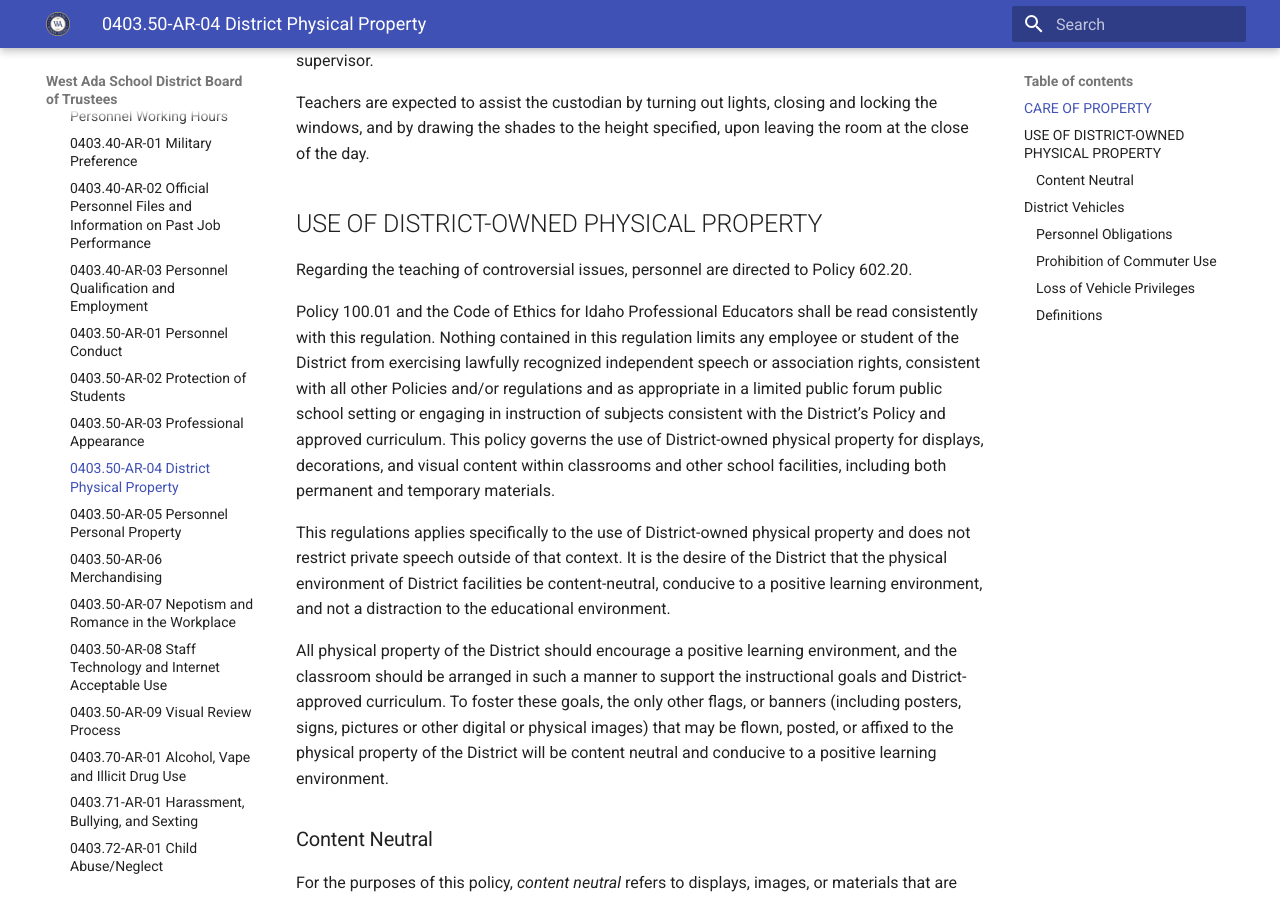
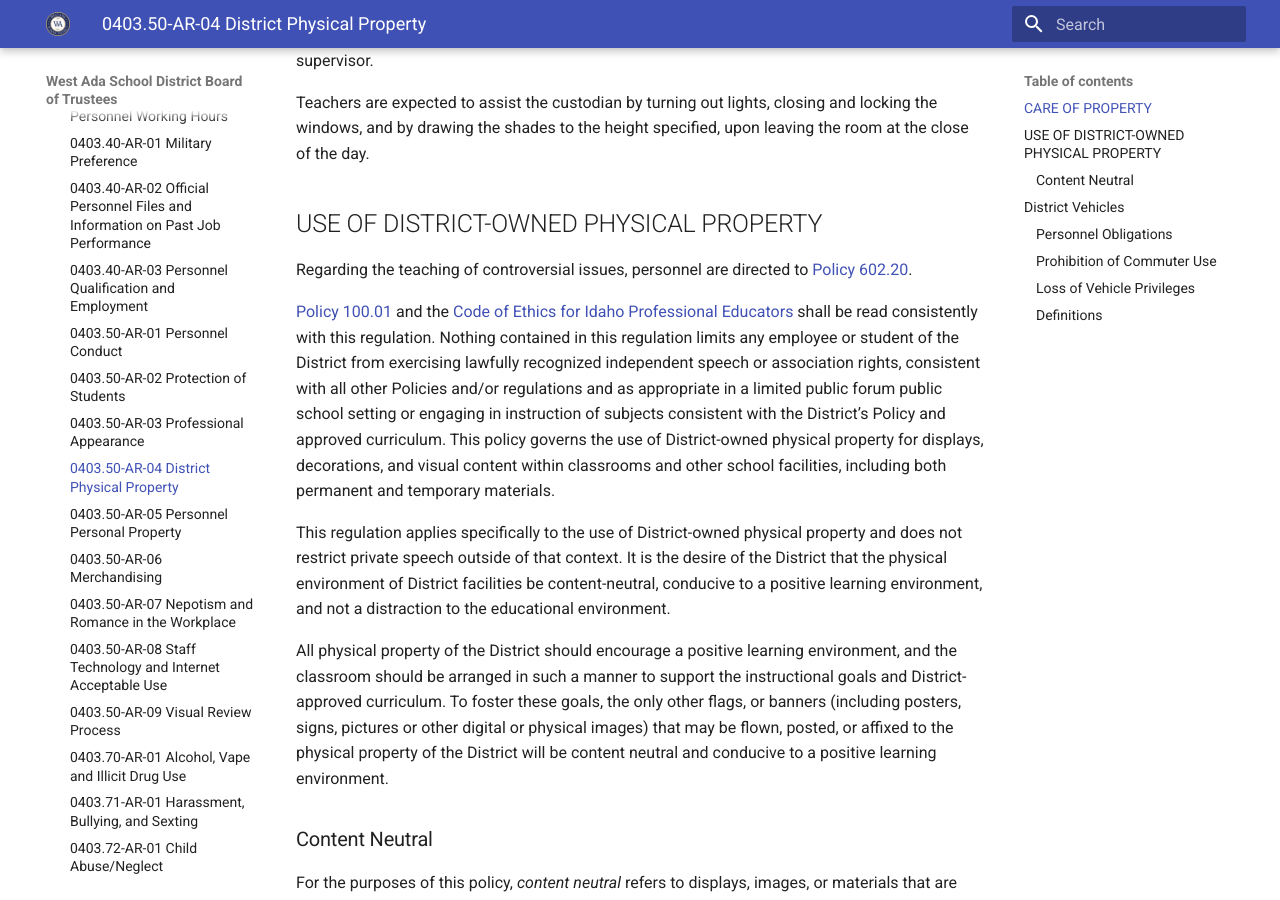
Before and after one commit to westada/section-400-hr-policy-review, an MkDocs documentation site: the page built from docs/regulations/0400-Staff/0403.50-AR-04.md, in a window 1280 px wide and 900 px high, scrolled down 317 px. Built offline with MkDocs 1.6.1 and Material for MkDocs 9.7.7, drawn with Linux system fonts in a browser that asks for light colours; some of the changed text lies outside the part shown.

Commit message:
backport typos

```diff
--- a/docs/regulations/0400-Staff/0403.50-AR-04.md
+++ b/docs/regulations/0400-Staff/0403.50-AR-04.md
@@ -17,11 +17,11 @@ Teachers are expected to assist the custodian by turning out lights, closing and
 
 ## USE OF DISTRICT-OWNED PHYSICAL PROPERTY
 
-Regarding the teaching of controversial issues, personnel are directed to Policy 602.20.
+Regarding the teaching of controversial issues, personnel are directed to [Policy 602.20](0602.20.md).
 
-Policy 100.01 and the Code of Ethics for Idaho Professional Educators shall be read consistently with this regulation. Nothing contained in this regulation limits any employee or student of the District from exercising lawfully recognized independent speech or association rights, consistent with all other Policies and/or regulations and as appropriate in a limited public forum public school setting or engaging in instruction of subjects consistent with the District’s Policy and approved curriculum.  This policy governs the use of District-owned physical property for displays, decorations, and visual content within classrooms and other school facilities, including both permanent and temporary materials.
+[Policy 100.01](0100.01.md) and the [Code of Ethics for Idaho Professional Educators](https://www.sde.idaho.gov/cert-psc/shared/ethics/code-of-ethics-for-professional-educators.pdf) shall be read consistently with this regulation. Nothing contained in this regulation limits any employee or student of the District from exercising lawfully recognized independent speech or association rights, consistent with all other Policies and/or regulations and as appropriate in a limited public forum public school setting or engaging in instruction of subjects consistent with the District’s Policy and approved curriculum.  This policy governs the use of District-owned physical property for displays, decorations, and visual content within classrooms and other school facilities, including both permanent and temporary materials.
 
-This regulations applies specifically to the use of District-owned physical property and does not restrict private speech outside of that context. It is the desire of the District that the physical environment of District facilities be content-neutral, conducive to a positive learning environment, and not a distraction to the educational environment.
+This regulation applies specifically to the use of District-owned physical property and does not restrict private speech outside of that context. It is the desire of the District that the physical environment of District facilities be content-neutral, conducive to a positive learning environment, and not a distraction to the educational environment.
 
 All physical property of the District should encourage a positive learning environment, and the classroom should be arranged in such a manner to support the instructional goals and District-approved curriculum. To foster these goals, the only other flags, or banners (including posters, signs, pictures or other digital or physical images) that may be flown, posted, or affixed to the physical property of the District will be content neutral and conducive to a positive learning environment.
 
@@ -58,7 +58,7 @@ Examples of accepted displays include, but are not limited to:
 10. School or District sports tournament flags or banners, recognizing the participation of a school team;
 11. Content promoting post-secondary educational opportunities from colleges, or universities or professional sports teams;
 12. Student works/student artwork may be used as part of a temporary display, so long as such artwork is not otherwise in violation of District Policy;
-13. Information from Student Clubs in displays approved by the building principal or designee, consistent with Policy 503.20;
+13. Information from Student Clubs in displays approved by the building principal or designee, consistent with [Policy 503.20](0503.20.md);
 14. Classroom activity photos, consistent with FERPA requirements;
 15. Personal family photographs of school employees;
 16. Promotional materials from athletic and activities sponsors as approved by the Chief of Staff or designee.
```
Also changed, not shown: other parts of docs/regulations/0400-Staff/0403.50-AR-04.md (+2 -2 lines), docs/regulations/0400-Staff/0403.50-AR-09.md (+1 -1 lines).
